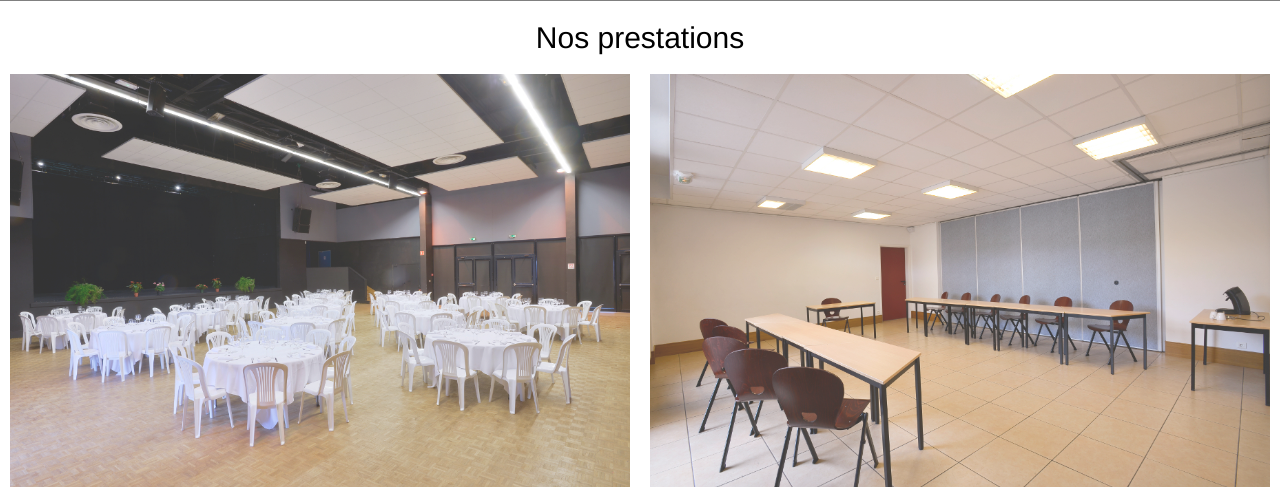
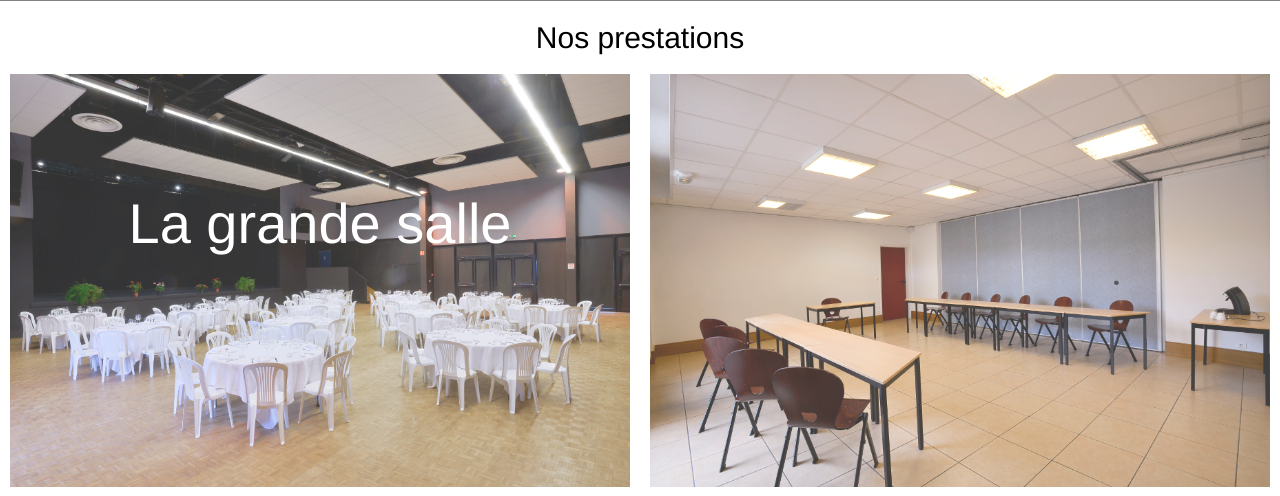
Before and after one commit to Myystigri/espace_soutine, a PHP site: page / in a window 1280 px wide. Shown: the part 1002-1498 px from the top of the page. Run offline with PHP 8.4, Linux system fonts and the light colour scheme.

Commit message:
imagehover

```diff
--- a/css/style.css
+++ b/css/style.css
@@ -57,9 +57,24 @@ p{
 	width: 100%;
 	padding:0 !important;
 }
+.row{
+	margin: 0px;
+}
 .prestation h2{
 	text-align: center ;
 	color: #000;
+}
+.textimg{
+	height: 0;
+	margin: 0;
+	color:#fff;
+	position: relative;
+	line-height: 300px;
+	font-size: 4em;
+
+}
+.text:hover{
+	padding: 5px;
 }
 .img_prestation{
 	padding:10px;
@@ -67,4 +82,5 @@ p{
 }
 .img_prestation:hover{
 	opacity: 1;
+	padding: 5px;
 }
--- a/index.html
+++ b/index.html
@@ -54,15 +54,16 @@
 <!--Nos prestations-->
 		<div class="col-xs-12 col-md-12 prestation">
 			<h2>Nos prestations</h2>
-			<div class="">
+			<div class="row">
 				<div class="col-xs-12 col-md-6 img_prestation">
+					<p class="textimg">La grande salle</p>
 					<img class="prestation" src="./img/02.jpg" alt="Grande_salle">
 				</div>
 				<div class="col-xs-12 col-md-6 img_prestation">
 					<img class="prestation" src="./img/06.jpg" alt="Salle_01">
 				</div>
 			</div>
-			<div>
+			<div class="row">
 				<div class="col-xs-12 col-md-6 img_prestation">
 					<img class="prestation" src="./img/06.jpg" alt="Salle_02">
 				</div>
```
